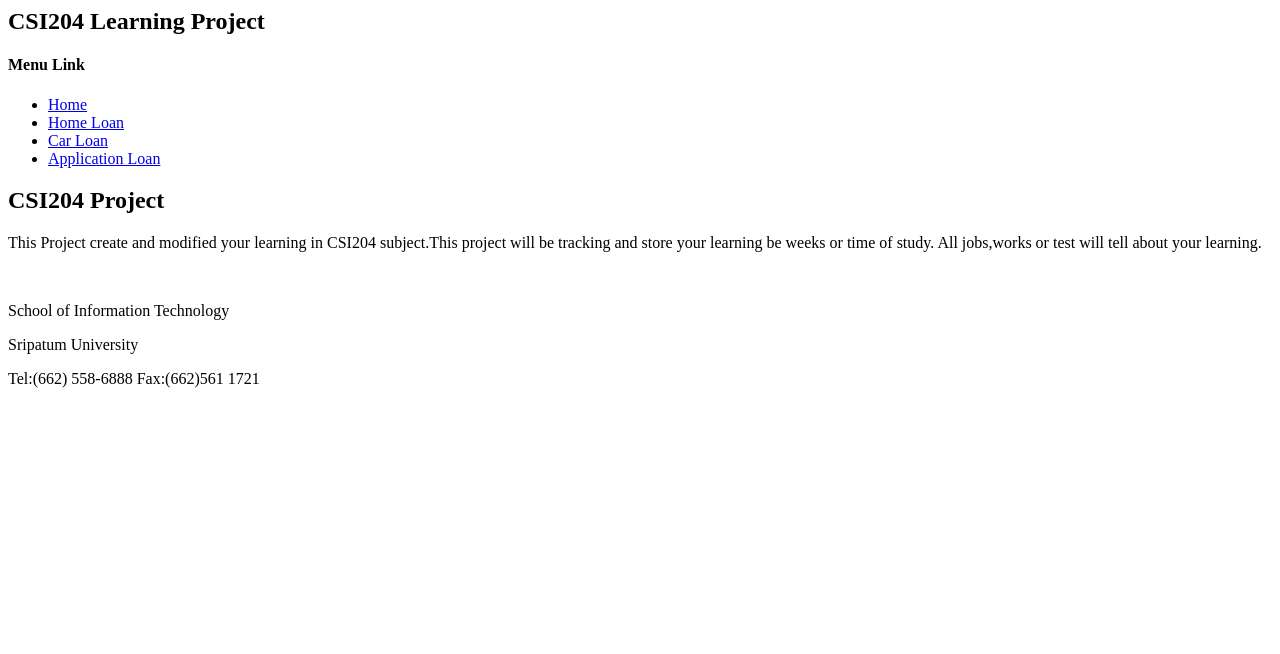
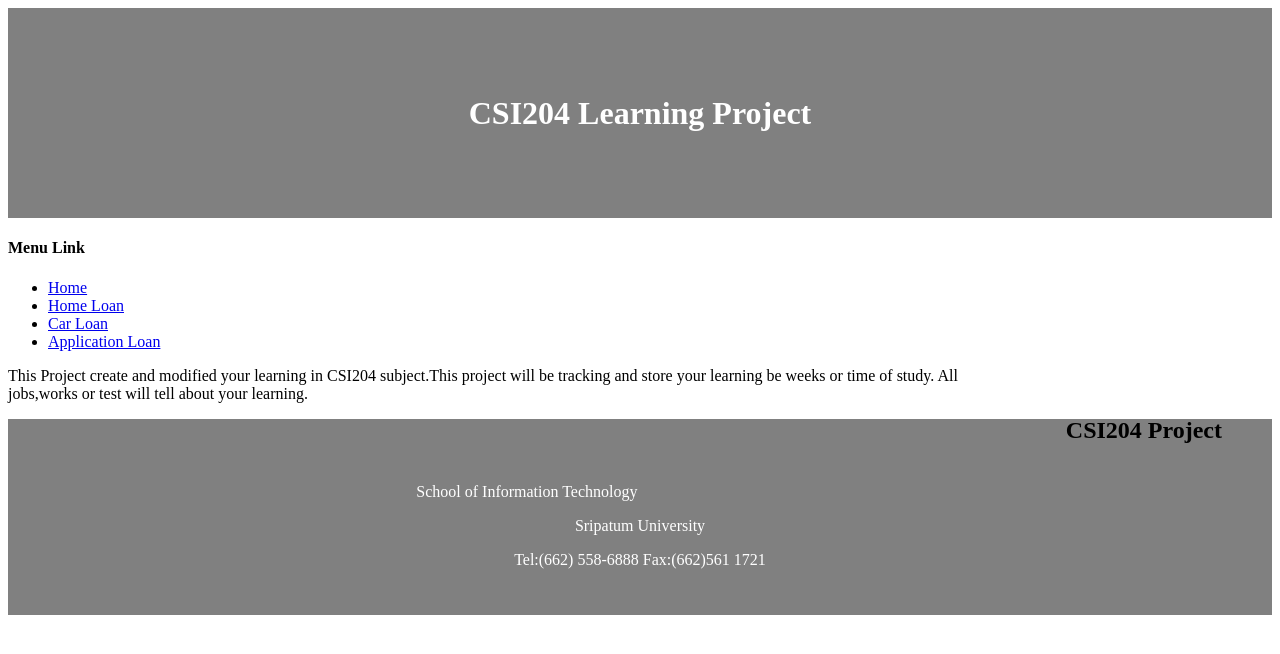
Before and after one commit to Guyynaphat/CSI204, a plain HTML site: page index.html in a window 1280 px wide. Drawn offline with Linux system fonts and the light colour scheme.

Commit message:
งานโง่ๆ

```diff
--- a/index.html
+++ b/index.html
@@ -3,16 +3,17 @@
 
 <head>
     <title>Home</title>
+    <link rel="stylesheet" href="resources/css/index.css">
 </head>
 
-<body>
-    <header>
-        <h2>CSI204 Learning Project</h2>
+<body class="body">
+    <header class="header">
+      <h2 style="color:white;padding: 30px;font-size: 32px;">CSI204 Learning Project</h2>
     </header>
-</body>
-<section>
+
+    <section>
     <nav>
-        <h4>Menu Link</h4>
+        <h4 class="color-green">Menu Link</h4>
         <ul>
          <li><a href="#">Home</a></li>
          <li><a href="#">Home Loan</a></li>
@@ -27,12 +28,12 @@
             All jobs,works or test will tell about your learning.
         </p>
     </avticle>
-</section>
+    </section>
 <footer>
     <br />
     <p>School of Information Technology</p>
     <p>Sripatum University</p>
-    <p>Tel:(662) 558-6888 Fax:(662)561 1721 </p>
+    <p style="color:white;">Tel:(662) 558-6888 Fax:(662)561 1721 </p>
 </footer>
 </body>
 </html>
--- /dev/null
+++ b/resources/css/index.css
@@ -0,0 +1,22 @@
+.header{
+    background-color:gray;
+    padding: 30px;
+    text-align: center;
+    color: white;
+}
+
+h4{
+
+}
+
+h1{
+    margin: auto;
+    float: right;
+    padding: 50px;
+}
+footer{
+    background-color: gray;
+    padding: 30px;
+    text-align: center;
+    color: white;
+}
```
